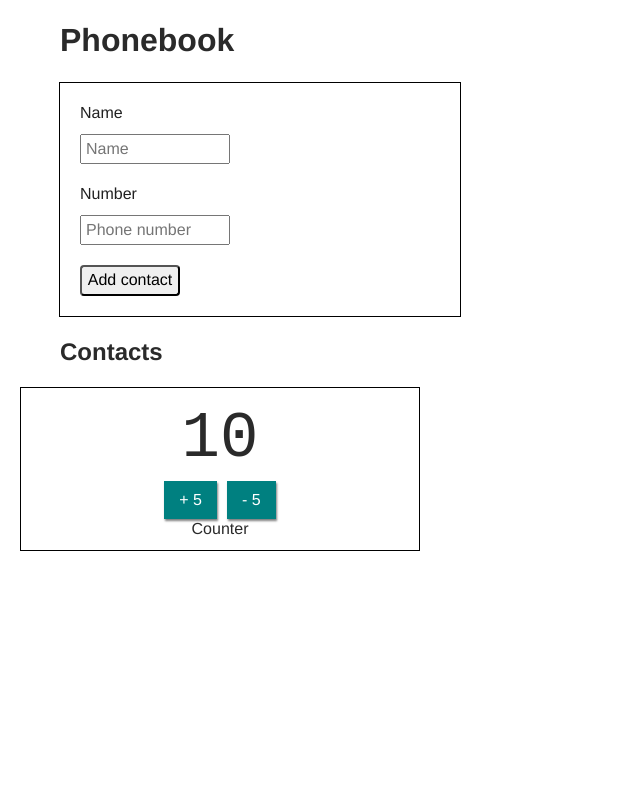
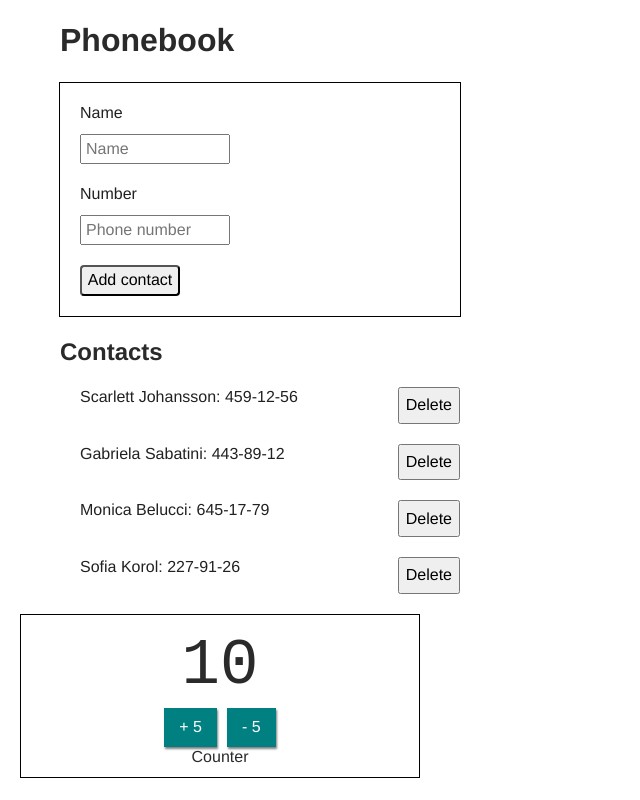
Before and after one commit to oksanastets-code/goit-react-hw-07-phonebook, a React (Create React App) app: page / in a window 1280 px wide. Shown: the whole page, without its empty margins (0-640 px from the left). Built offline with nearby package versions, Linux system fonts and the light colour scheme.

Commit message:
add reducer 'delete'

```diff
--- a/src/components/App.jsx
+++ b/src/components/App.jsx
@@ -4,7 +4,7 @@ import React, { Component } from 'react';
 // import { nanoid } from 'nanoid';
 import toast, { Toaster } from 'react-hot-toast';
 import NameEditor from './Phonebook/NameEditor';
-// import ContactList from './Phonebook/ContactList';
+import ContactList from './Phonebook/ContactList';
 // import Filter from './Phonebook/Filter';
 import { Container } from './Phonebook/PhoneBook.styled';
 
@@ -77,7 +77,10 @@ class App extends Component {
         <NameEditor />
         <h2>Contacts</h2>
         {/* <Filter value={this.state.filter} onChange={this.changeFilter} /> */}
-        {/* <ContactList contacts={foundedContacts} onDeleteContact={this.deleteContact} /> */}
+          <ContactList
+            // contacts={foundedContacts}
+            // onDeleteContact={this.deleteContact}
+          />
       </Container>
         <Counter initialValue={10} />
       </>
--- a/src/components/Phonebook/ContactList.js
+++ b/src/components/Phonebook/ContactList.js
@@ -1,4 +1,6 @@
 import PropTypes from 'prop-types';
+import { connect } from 'react-redux';
+import {deleteContact }  from '../redux/PhoneBook/phone-book-actions';
 import { ListWrapper, ContactItem, List, ContactData, DeleteButton } from './ContactList.styled';
 const ContactList = ({ contacts, onDeleteContact }) => (
   <ListWrapper>
@@ -24,4 +26,14 @@ ContactList.propTypes = {
   ),
   onDeleteContact: PropTypes.func,
 };
-export default ContactList;
+const mapStateToProps = state => {
+  return {
+    contacts: state.phonebook.contacts,
+  };
+};
+const mapDispatchToProps = dispatch => {
+  return {
+    onDeleteContact: id => dispatch(deleteContact(id)),
+  };
+};
+export default connect(mapStateToProps, mapDispatchToProps)(ContactList);
--- a/src/components/redux/PhoneBook/phone-book-actions.js
+++ b/src/components/redux/PhoneBook/phone-book-actions.js
@@ -16,3 +16,7 @@ export const addContact = (nick, number) => ({
         number: number,
     }
 });
+export const deleteContact = contactId => ({
+    type: DELETE,
+    payload: contactId,
+})
--- a/src/components/redux/PhoneBook/phone-book-reducer.js
+++ b/src/components/redux/PhoneBook/phone-book-reducer.js
@@ -15,8 +15,13 @@ import initialContacts from '../../Phonebook/contacts.json';
 const contacts = (state = initialContacts, { type, payload }) => {
     switch (type) {
         case ADD:
-            console.log('add');
-            return [...state, payload];
+            state = [...state, payload];
+            console.log(state);
+            return state;
+        case DELETE:
+            state = state.filter(({ id }) => id !== payload);
+            console.log(state);
+            return state;
 
 
 
```
